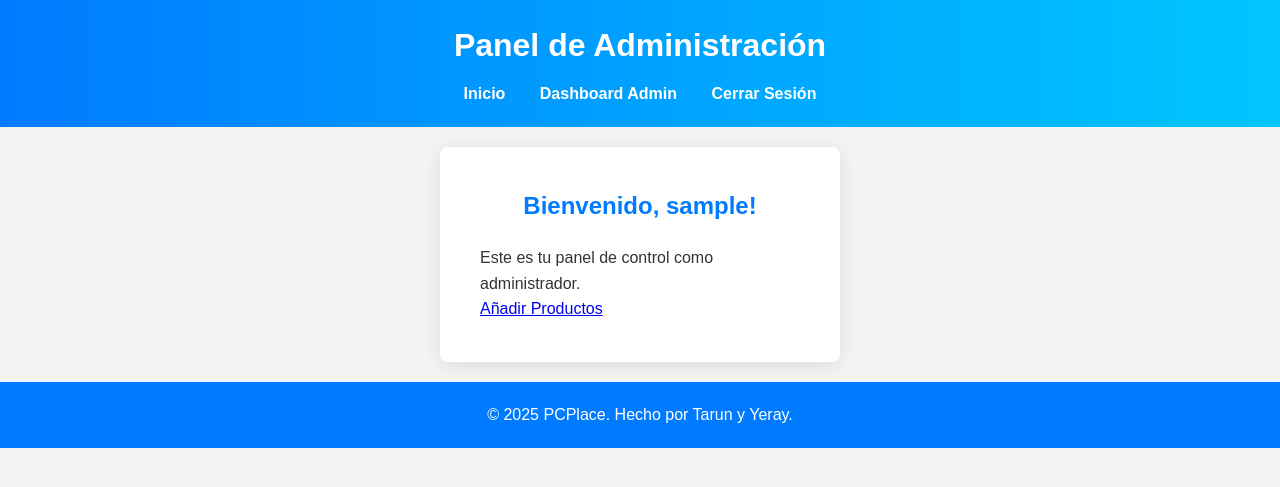
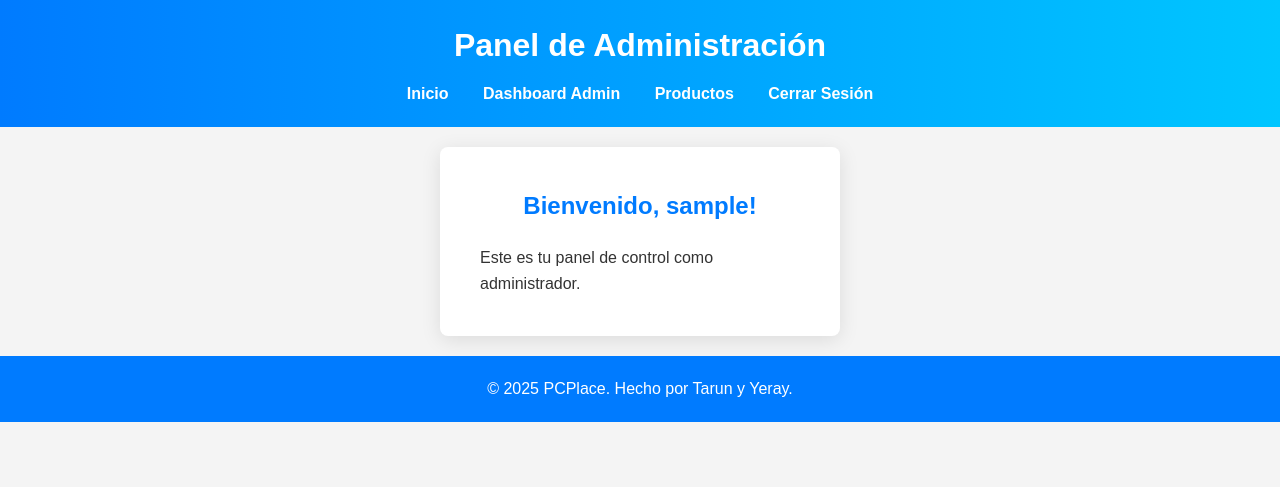
Before and after one commit to yerayq34/PCplace, a PHP site: page /admin_dashboard.php in a window 1280 px wide. Shown: the top 487 px of the page. Run offline with PHP 8.4, Linux system fonts and the light colour scheme; the visitor is signed in with stand-in values (Sample User, id 1).

Commit message:
nuevo header

```diff
--- a/admin_dashboard.php
+++ b/admin_dashboard.php
@@ -22,6 +22,7 @@ if (!isset($_SESSION['username']) || $_SESSION['rol'] !== 'admin') {
         <nav>
             <a href="index.php">Inicio</a>
             <a href="admin_dashboard.php">Dashboard Admin</a>
+            <a href="productos.php">Productos</a>
             <a href="logout.php">Cerrar Sesión</a>
         </nav>
     </header>
@@ -29,9 +30,6 @@ if (!isset($_SESSION['username']) || $_SESSION['rol'] !== 'admin') {
         <div class="container">
             <h2>Bienvenido, <?php echo htmlspecialchars($_SESSION['username']); ?>!</h2>
             <p>Este es tu panel de control como administrador.</p>
-            <div class="button-container">
-                <a href="admin.php" class="button">Añadir Productos</a>
-            </div>
         </div>
     </main>
     <footer>
```
